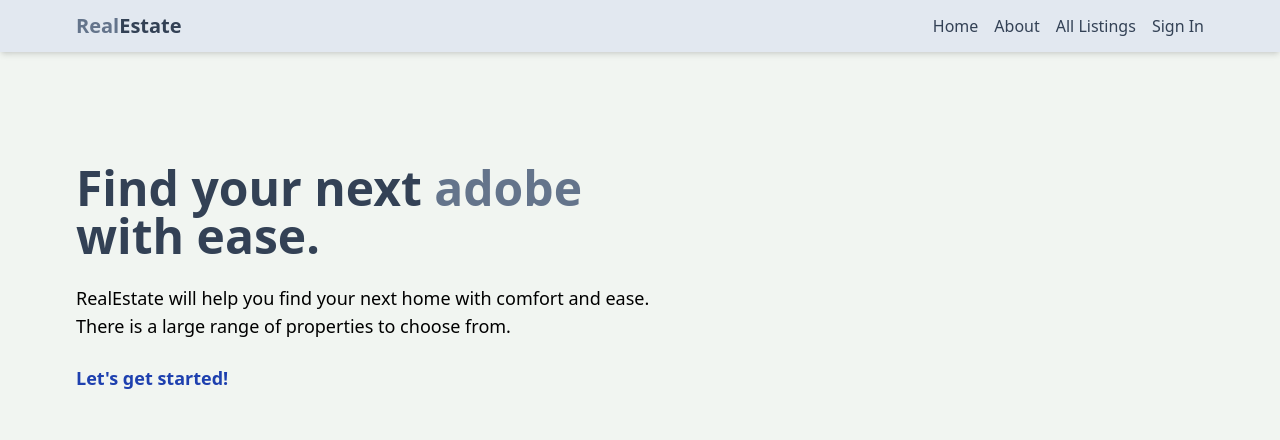
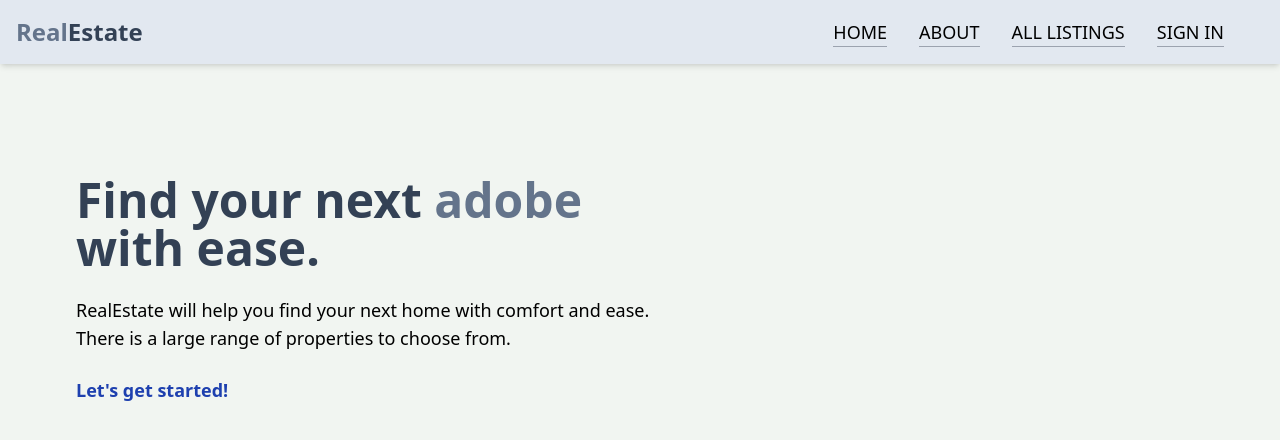
Before and after one commit to aunshpatel/realestate, a React (Vite) app in the folder client/: page / in a window 1280 px wide. Shown: the top 440 px of the page. Built offline with nearby package versions, Linux system fonts and the light colour scheme; no server answers.

Commit message:
Update header error

```diff
--- a/client/src/components/Header.jsx
+++ b/client/src/components/Header.jsx
@@ -5,7 +5,7 @@ import { useEffect, useState } from 'react';
 export default function Header() {
   const { currentUser } = useSelector(state => state.user);
   const [searchTerm, setSearchTerm] = useState('');
-
+  const [isNavOpen, setIsNavOpen] = useState(false);
   useEffect(() =>{
     const urlParams = new URLSearchParams(location.search);
     const searchTermFromUrl = urlParams.get('searchTerm');
@@ -15,54 +15,182 @@ export default function Header() {
   }, [location.search]);
 
   return (
-    <header className='bg-slate-200 shadow-md '>
-      <div className='flex justify-between items-center max-w-6xl mx-auto p-3'>
+    // <header className='bg-slate-200 shadow-md '>
+    //   <div className='flex justify-between items-center max-w-6xl mx-auto p-3'>
+    //     <Link to="/">
+    //         <h1 className='font-bold text-sm sm:text-xl flex flex-wrap'>
+    //             <span className='text-slate-500'>Real</span>
+    //             <span className='text-slate-700'>Estate</span>
+    //         </h1>
+    //     </Link>
+    //     {
+    //       currentUser ? (
+    //         <ul className='flex gap-4'>
+    //           <Link to='/'>
+    //             <li className='hidden sm:inline text-slate-700 hover:underline'>Home</li>
+    //             </Link>
+    //             <Link to='/about'>
+    //                 <li className='hidden sm:inline text-slate-700 hover:underline'>About</li>
+    //             </Link>
+    //             <Link to={"/create-listing"}>
+    //               <li className='hidden sm:inline text-slate-700 hover:underline'>Create New Listing</li>
+    //             </Link>
+    //             <Link to={"/my-listing"}>
+    //               <li className='hidden sm:inline text-slate-700 hover:underline'>My Listings</li>
+    //             </Link>
+    //             <Link to={"/all-listings"}>
+    //               <li className='hidden sm:inline text-slate-700 hover:underline'>All Listings</li>
+    //             </Link>
+    //             <Link to='/profile'>
+    //               <img className='rounded-full h-7 w-7 object-cover' src={currentUser.avatar} alt="Profile" />
+    //             </Link>
+    //         </ul>
+    //       ):(
+    //         <ul className='flex gap-4'>
+    //             <Link to='/'>
+    //               <li className='hidden sm:inline text-slate-700 hover:underline'>Home</li>
+    //             </Link>
+    //             <Link to='/about'>
+    //                 <li className='hidden sm:inline text-slate-700 hover:underline'>About</li>
+    //             </Link>
+    //             <Link to={"/all-listings"}>
+    //               <li className='hidden sm:inline text-slate-700 hover:underline'>All Listings</li>
+    //             </Link>
+    //             <Link to='/sign-in'>
+    //               <li className='text-slate-700 hover:underline'>Sign In</li>
+    //             </Link>
+    //         </ul>
+    //       )
+    //     }
+    //   </div>
+    // </header>
+
+    <div className="flex items-center justify-between bg-slate-200 p-4 shadow-md">
       <Link to="/">
-            <h1 className='font-bold text-sm sm:text-xl flex flex-wrap'>
+        <h1 className='font-bold text-2xl flex flex-wrap'>
           <span className='text-slate-500'>Real</span>
           <span className='text-slate-700'>Estate</span>
         </h1>
       </Link>
+      <nav>
+        <section className="MOBILE-MENU flex lg:hidden">
+          <div className="HAMBURGER-ICON space-y-2" onClick={() => setIsNavOpen((prev) => !prev)} >
+            <span className="block h-0.5 w-8 animate-pulse bg-gray-600"></span>
+            <span className="block h-0.5 w-8 animate-pulse bg-gray-600"></span>
+            <span className="block h-0.5 w-8 animate-pulse bg-gray-600"></span>
+          </div>
+
+          <div className={isNavOpen ? "showMenuNav" : "hideMenuNav"}>
+            <div className="absolute top-0 right-0 px-8 py-8" onClick={() => setIsNavOpen(false)} >
+              <svg className="h-8 w-8 text-gray-600" viewBox="0 0 24 24" fill="none" stroke="currentColor" strokeWidth="2" strokeLinecap="round" strokeLinejoin="round" >
+                <line x1="18" y1="6" x2="6" y2="18" />
+                <line x1="6" y1="6" x2="18" y2="18" />
+              </svg>
+            </div>
+
             {
               currentUser ? (
-            <ul className='flex gap-4'>
-              <Link to='/'>
-                <li className='hidden sm:inline text-slate-700 hover:underline'>Home</li>
+                <ul className='flex flex-col items-center justify-between min-h-[250px] sm:text-lg'>
+                    <Link to='/' className="border-b border-gray-400 uppercase">
+                      <li className=''>Home</li>
                     </Link>
-                <Link to='/about'>
-                    <li className='hidden sm:inline text-slate-700 hover:underline'>About</li>
+                    <Link to='/about' className="border-b border-gray-400 uppercase">
+                        <li className=''>About</li>
                     </Link>
-                <Link to={"/create-listing"}>
-                  <li className='hidden sm:inline text-slate-700 hover:underline'>Create New Listing</li>
+                    <Link to={"/create-listing"} className="border-b border-gray-400 uppercase">
+                      <li className=''>Create New Listing</li>
                     </Link>
-                <Link to={"/my-listing"}>
-                  <li className='hidden sm:inline text-slate-700 hover:underline'>My Listings</li>
+                    <Link to={"/my-listing"} className="border-b border-gray-400 uppercase">
+                      <li className=''>My Listings</li>
                     </Link>
-                <Link to={"/all-listings"}>
-                  <li className='hidden sm:inline text-slate-700 hover:underline'>All Listings</li>
+                    <Link to={"/all-listings"} className="border-b border-gray-400 uppercase">
+                      <li className=''>All Listings</li>
                     </Link>
                     <Link to='/profile'>
-                  <img className='rounded-full h-7 w-7 object-cover' src={currentUser.avatar} alt="Profile" />
+                      <img className='rounded-full h-12 w-12 object-cover' src={currentUser.avatar} alt="Profile" />
                     </Link>
                 </ul>
               ):(
-            <ul className='flex gap-4'>
-                <Link to='/'>
-                  <li className='hidden sm:inline text-slate-700 hover:underline'>Home</li>
+                <ul className='flex gap-4 sm:text-lg'>
+                    <Link to='/' className="border-b border-gray-400 uppercase">
+                      <li>Home</li>
                     </Link>
-                <Link to='/about'>
-                    <li className='hidden sm:inline text-slate-700 hover:underline'>About</li>
+                    <Link to='/about' className="border-b border-gray-400 uppercase">
+                        <li>About</li>
                     </Link>
-                <Link to={"/all-listings"}>
-                  <li className='hidden sm:inline text-slate-700 hover:underline'>All Listings</li>
+                    <Link to={"/all-listings"} className="border-b border-gray-400 uppercase">
+                      <li>All Listings</li>
                     </Link>
-                <Link to='/sign-in'>
-                  <li className='text-slate-700 hover:underline'>Sign In</li>
+                    <Link to='/sign-in' className="border-b border-gray-400 uppercase">
+                      <li>Sign In</li>
                     </Link>
                 </ul>
               )
             }
           </div>
-    </header>
+        </section>
+        {
+          currentUser ? (
+            // <ul className='flex flex-col items-center justify-between min-h-[250px]'>
+            <ul className='DESKTOP-MENU hidden space-x-8 lg:flex mx-10 sm:text-lg'>
+                <Link to='/' className="border-b border-gray-400 uppercase">
+                  <li className=''>Home</li>
+                </Link>
+                <Link to='/about' className="border-b border-gray-400 uppercase">
+                    <li className=''>About</li>
+                </Link>
+                <Link to={"/create-listing"} className="border-b border-gray-400 uppercase">
+                  <li className=''>Create New Listing</li>
+                </Link>
+                <Link to={"/my-listing"} className="border-b border-gray-400 uppercase">
+                  <li className=''>My Listings</li>
+                </Link>
+                <Link to={"/all-listings"} className="border-b border-gray-400 uppercase">
+                  <li className=''>All Listings</li>
+                </Link>
+                <Link to='/profile' className="">
+                  <img className='rounded-full h-8 w-8 object-cover' src={currentUser.avatar} alt="Profile" />
+                </Link>
+            </ul>
+          ):(
+            <ul className='DESKTOP-MENU hidden space-x-8 lg:flex mx-10 sm:text-lg'>
+                <Link to='/' className="border-b border-gray-400 uppercase">
+                  <li>Home</li>
+                </Link>
+                <Link to='/about' className="border-b border-gray-400 uppercase">
+                    <li>About</li>
+                </Link>
+                <Link to={"/all-listings"} className="border-b border-gray-400 uppercase">
+                  <li>All Listings</li>
+                </Link>
+                <Link to='/sign-in' className="border-b border-gray-400 uppercase">
+                  <li>Sign In</li>
+                </Link>
+            </ul>
           )
         }
+      </nav>
+      <style>
+      {`
+        .hideMenuNav {
+          display: none;
+        }
+        .showMenuNav {
+          display: block;
+          position: absolute;
+          width: 100%;
+          height: 100vh;
+          top: 0;
+          left: 0;
+          background: white;
+          z-index: 10;
+          display: flex;
+          flex-direction: column;
+          justify-content: space-evenly;
+          align-items: center;
+        }
+    ` }
+      </style>
+    </div>
+  )
+}
```
Lines whose indentation alone changed are shown as unchanged.
